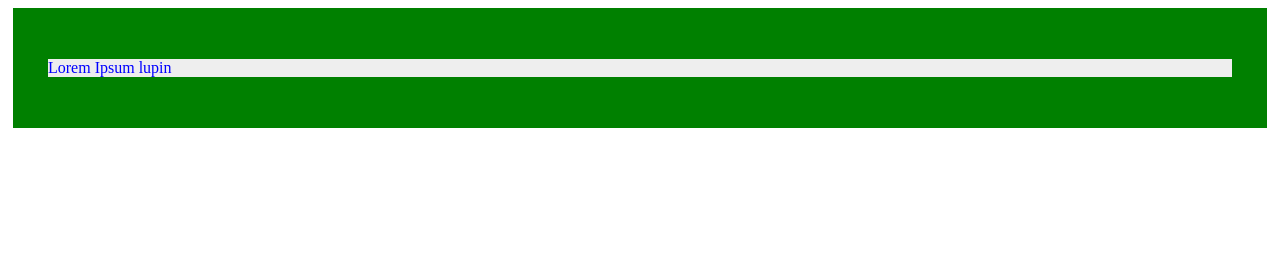
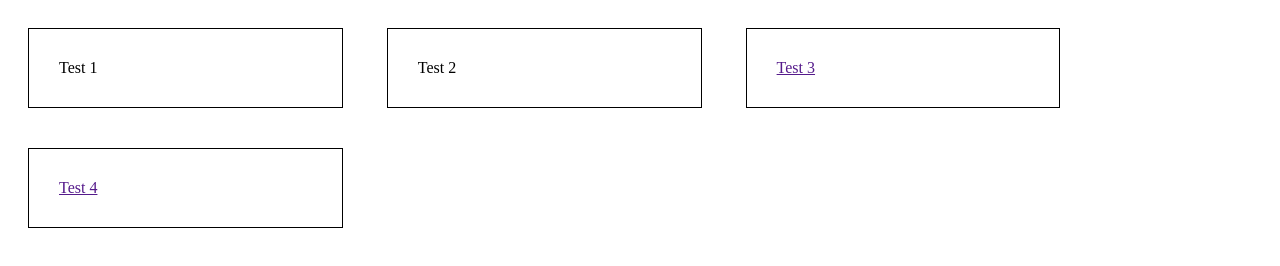
Before and after one commit to tahmid-tanzim/CSS-Positioning, a website: page app/index.html in a window 1280 px wide. Drawn offline with Linux system fonts and the light colour scheme.

Commit message:
Box Model Review

```diff
--- a/app/index.html
+++ b/app/index.html
@@ -7,10 +7,11 @@
     <link rel="stylesheet" type="text/css" href="css/style.css">
 </head>
 <body>
-    <div class="container">
-        <div class="row">
-            <p>Lorem Ipsum lupin</p>
-        </div>
-    </div>
+
+    <p>Test 1</p>
+    <p>Test 2</p>
+    <a href="">Test 3</a>
+    <a href="">Test 4</a>
+
 </body>
 </html>
--- a/app/sass/style.scss
+++ b/app/sass/style.scss
@@ -1,14 +1,7 @@
-.container {
-  background: green;
-  padding: 20px;
-  margin: 5px;
-  .row {
-    color: blue;
-    padding: 10px;
-    margin: 5px;
-
-    p {
-      background: #eee;
-    }
-  }
+p, a {
+  width: 20%;
+  margin: 20px;
+  padding: 30px;
+  border: 1px solid #000;
+  display: inline-block;
 }
```
Also changed, not shown: README.md, app/css/style.css.
